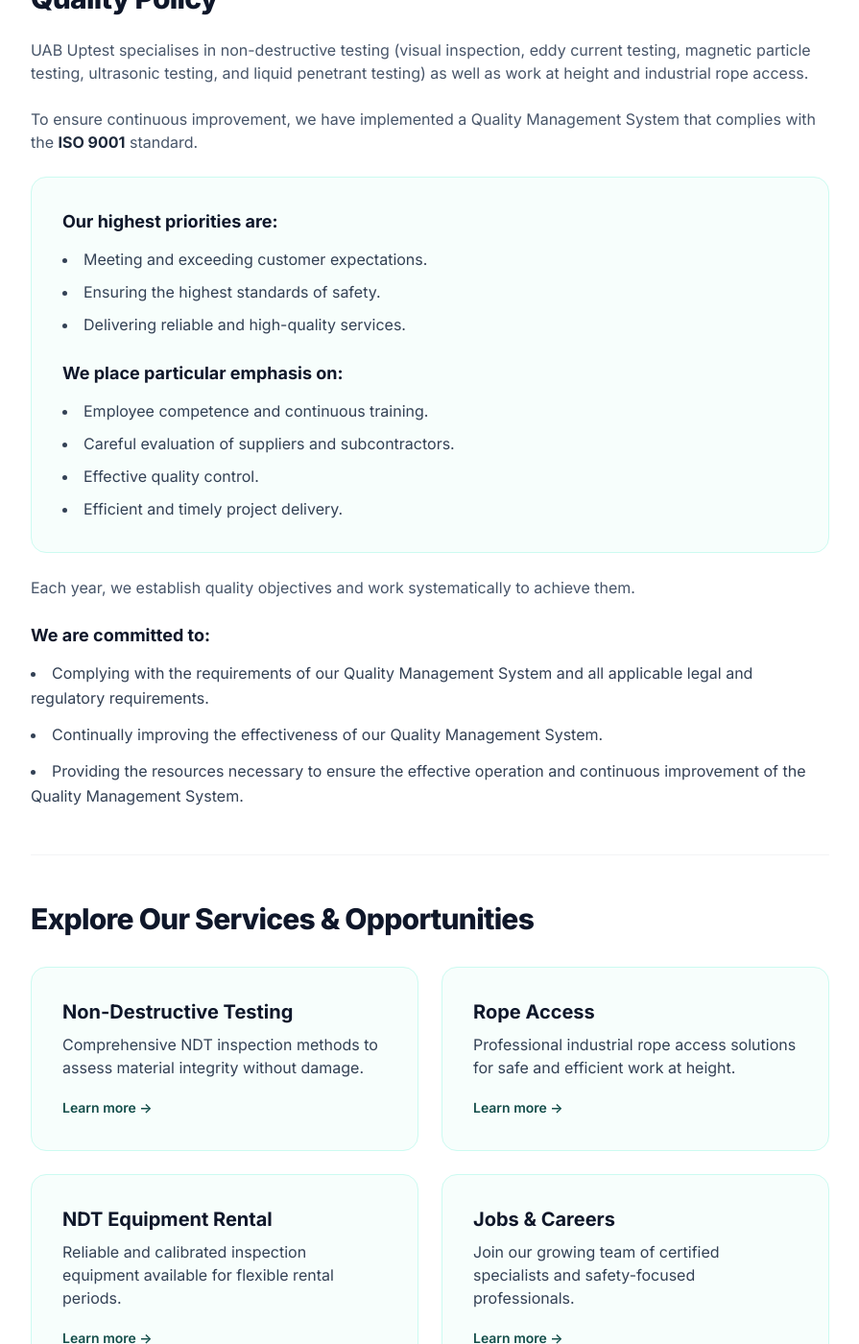
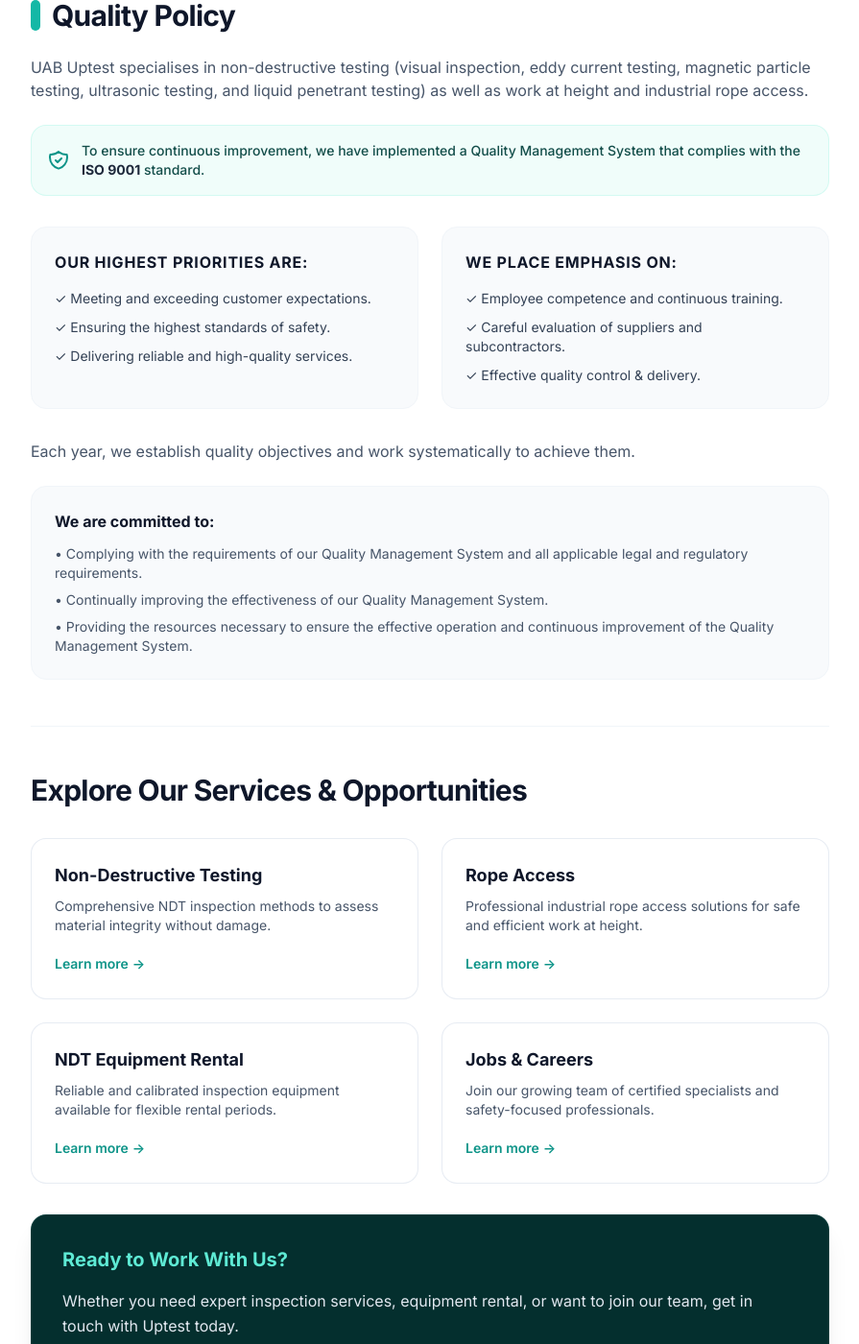
Before and after one commit to mruslys/uptest.no, a Jekyll site: the page built from about-us/index.html, in a window 1280 px wide and 1400 px high, scrolled down 723 px. Shown: the whole window at 96% size, without its empty margins (192-1087 px from the left). Built offline with Jekyll 4.4.1, drawn with Linux system fonts in a browser that asks for light colours; nearby versions of some CDN libraries.

Commit message:
Update index.html

```diff
--- a/about-us/index.html
+++ b/about-us/index.html
@@ -10,19 +10,20 @@
 
 <!-- Įvadas / About Us tekstas -->
 <div class="space-y-4">
-    <p class="text-lg font-normal text-slate-700">
-        <strong class="text-slate-900 font-semibold">Uptest</strong> is a company of highly qualified professionals with many years of experience in rope access and non-destructive testing (NDT). Most of our experience has been gained in the Scandinavian offshore oil and gas industry, where safety and quality standards are among the highest in the world.
+    <p class="text-xl font-normal text-slate-800 leading-relaxed">
+        <strong class="text-slate-900 font-semibold bg-brand-50 px-1.5 py-0.5 rounded text-brand-800">Uptest</strong> is a company of highly qualified professionals with many years of experience in rope access and non-destructive testing (NDT). Most of our experience has been gained in the Scandinavian offshore oil and gas industry, where safety and quality standards are among the highest in the world.
     </p>
     <p class="text-base text-slate-600">
         Our expertise, commitment to safety, and focus on quality enable us to deliver reliable inspection and access solutions across a wide range of industries.
     </p>
 </div>
 
-<hr class="border-gray-100 my-8">
+<hr class="border-slate-100 my-8">
 
 <!-- Quality Policy dalis -->
 <div class="space-y-6">
-    <h2 class="text-2xl sm:text-3xl font-extrabold text-slate-900 tracking-tight">
+    <h2 class="text-2xl sm:text-3xl font-bold text-slate-900 tracking-tight flex items-center gap-3">
+        <span class="w-2.5 h-8 bg-brand-500 rounded-full"></span>
         Quality Policy
     </h2>
 
@@ -30,109 +31,110 @@
         UAB Uptest specialises in non-destructive testing (visual inspection, eddy current testing, magnetic particle testing, ultrasonic testing, and liquid penetrant testing) as well as work at height and industrial rope access.
     </p>
 
-    <p class="text-base text-slate-600">
-        To ensure continuous improvement, we have implemented a Quality Management System that complies with the <strong class="text-slate-800">ISO 9001</strong> standard.
-    </p>
+    <div class="flex items-center gap-3 p-4 rounded-2xl bg-brand-50 border border-brand-100/80 text-brand-900 text-sm font-medium">
+        <svg class="w-6 h-6 text-brand-600 flex-shrink-0" fill="none" stroke="currentColor" viewBox="0 0 24 24">
+            <path stroke-linecap="round" stroke-linejoin="round" stroke-width="2" d="M9 12l2 2 4-4m5.618-4.016A11.955 11.955 0 0112 2.944a11.955 11.955 0 01-8.618 3.04A12.02 12.02 0 003 9c0 5.591 3.824 10.29 9 11.622 5.176-1.332 9-6.03 9-11.622 0-1.042-.133-2.052-.382-3.016z"/>
+        </svg>
+        <span>To ensure continuous improvement, we have implemented a Quality Management System that complies with the <strong class="text-slate-800">ISO 9001</strong> standard.</span>
+    </div>
 
-    <div class="bg-brand-50/50 rounded-2xl p-6 sm:p-8 border border-brand-100 space-y-6">
-        <div>
-            <h3 class="text-lg font-bold text-slate-900 mb-3">Our highest priorities are:</h3>
-            <ul class="space-y-2 list-disc list-inside text-slate-700">
-                <li>Meeting and exceeding customer expectations.</li>
-                <li>Ensuring the highest standards of safety.</li>
-                <li>Delivering reliable and high-quality services.</li>
+    <div class="grid grid-cols-1 sm:grid-cols-2 gap-6 pt-2">
+        <div class="bg-slate-50 rounded-2xl p-6 border border-slate-100 space-y-4">
+            <h3 class="text-base font-bold text-slate-900 uppercase tracking-wider text-brand-700">Our highest priorities are:</h3>
+            <ul class="space-y-2.5 text-sm text-slate-700">
+                <li class="flex items-start gap-2">✓ Meeting and exceeding customer expectations.</li>
+                <li class="flex items-start gap-2">✓ Ensuring the highest standards of safety.</li>
+                <li class="flex items-start gap-2">✓ Delivering reliable and high-quality services.</li>
             </ul>
         </div>
 
-        <div>
-            <h3 class="text-lg font-bold text-slate-900 mb-3">We place particular emphasis on:</h3>
-            <ul class="space-y-2 list-disc list-inside text-slate-700">
-                <li>Employee competence and continuous training.</li>
-                <li>Careful evaluation of suppliers and subcontractors.</li>
-                <li>Effective quality control.</li>
-                <li>Efficient and timely project delivery.</li>
+        <div class="bg-slate-50 rounded-2xl p-6 border border-slate-100 space-y-4">
+            <h3 class="text-base font-bold text-slate-900 uppercase tracking-wider text-brand-700">We place emphasis on:</h3>
+            <ul class="space-y-2.5 text-sm text-slate-700">
+                <li class="flex items-start gap-2">✓ Employee competence and continuous training.</li>
+                <li class="flex items-start gap-2">✓ Careful evaluation of suppliers and subcontractors.</li>
+                <li class="flex items-start gap-2">✓ Effective quality control & delivery.</li>
             </ul>
         </div>
     </div>
 
-    <p class="text-base text-slate-600">
+    <p class="text-base text-slate-600 pt-2">
         Each year, we establish quality objectives and work systematically to achieve them.
     </p>
 
-    <div>
-        <h3 class="text-lg font-bold text-slate-900 mb-3">We are committed to:</h3>
-        <ul class="space-y-3 list-disc list-inside text-slate-700">
-            <li>Complying with the requirements of our Quality Management System and all applicable legal and regulatory requirements.</li>
-            <li>Continually improving the effectiveness of our Quality Management System.</li>
-            <li>Providing the resources necessary to ensure the effective operation and continuous improvement of the Quality Management System.</li>
+    <div class="bg-slate-50 p-6 rounded-2xl border border-slate-100 space-y-3">
+        <h3 class="text-base font-bold text-slate-900">We are committed to:</h3>
+        <ul class="space-y-2 text-sm text-slate-700">
+            <li class="flex items-start gap-2 text-slate-600">• Complying with the requirements of our Quality Management System and all applicable legal and regulatory requirements.</li>
+            <li class="flex items-start gap-2 text-slate-600">• Continually improving the effectiveness of our Quality Management System.</li>
+            <li class="flex items-start gap-2 text-slate-600">• Providing the resources necessary to ensure the effective operation and continuous improvement of the Quality Management System.</li>
         </ul>
     </div>
 </div>
 
-<hr class="border-gray-100 my-8">
+<hr class="border-slate-100 my-8">
 
 <!-- Nuorodos į paslaugas ir Call to Action -->
 <div class="space-y-8">
-    <h2 class="text-2xl sm:text-3xl font-extrabold text-slate-900 tracking-tight">
+    <h2 class="text-2xl sm:text-3xl font-bold text-slate-900 tracking-tight">
         Explore Our Services & Opportunities
     </h2>
 
     <div class="grid grid-cols-1 md:grid-cols-2 gap-6">
         <!-- NDT -->
-        <div class="bg-brand-50/50 rounded-2xl p-6 sm:p-8 border border-brand-100 flex flex-col justify-between space-y-4">
+        <div class="bg-white rounded-2xl p-6 border border-slate-200/80 hover:border-brand-500 hover:shadow-lg transition-all duration-300 flex flex-col justify-between space-y-4 group">
             <div class="space-y-2">
-                <h3 class="text-xl font-bold text-slate-900">Non-Destructive Testing</h3>
-                <p class="text-base text-slate-700">Comprehensive NDT inspection methods to assess material integrity without damage.</p>
+                <h3 class="text-lg font-bold text-slate-900 group-hover:text-brand-600 transition-colors">Non-Destructive Testing</h3>
+                <p class="text-sm text-slate-600">Comprehensive NDT inspection methods to assess material integrity without damage.</p>
             </div>
             <div>
-                <a href="ndt/" class="inline-flex items-center text-sm font-semibold text-brand-900 hover:text-brand-700 transition-colors">
-                    Learn more &rarr;
+                <a href="ndt/" class="inline-flex items-center text-sm font-semibold text-brand-600 hover:text-brand-800 transition-colors">
+                    Learn more <span class="ml-1 group-hover:translate-x-1 transition-transform">&rarr;</span>
                 </a>
             </div>
         </div>
 
         <!-- Rope Access -->
-        <div class="bg-brand-50/50 rounded-2xl p-6 sm:p-8 border border-brand-100 flex flex-col justify-between space-y-4">
+        <div class="bg-white rounded-2xl p-6 border border-slate-200/80 hover:border-brand-500 hover:shadow-lg transition-all duration-300 flex flex-col justify-between space-y-4 group">
             <div class="space-y-2">
-                <h3 class="text-xl font-bold text-slate-900">Rope Access</h3>
-                <p class="text-base text-slate-700">Professional industrial rope access solutions for safe and efficient work at height.</p>
+                <h3 class="text-lg font-bold text-slate-900 group-hover:text-brand-600 transition-colors">Rope Access</h3>
+                <p class="text-sm text-slate-600">Professional industrial rope access solutions for safe and efficient work at height.</p>
             </div>
             <div>
-                <a href="rope/" class="inline-flex items-center text-sm font-semibold text-brand-900 hover:text-brand-700 transition-colors">
-                    Learn more &rarr;
+                <a href="rope/" class="inline-flex items-center text-sm font-semibold text-brand-600 hover:text-brand-800 transition-colors">
+                    Learn more <span class="ml-1 group-hover:translate-x-1 transition-transform">&rarr;</span>
                 </a>
             </div>
         </div>
 
         <!-- Equipment Rental -->
-        <div class="bg-brand-50/50 rounded-2xl p-6 sm:p-8 border border-brand-100 flex flex-col justify-between space-y-4">
+        <div class="bg-white rounded-2xl p-6 border border-slate-200/80 hover:border-brand-500 hover:shadow-lg transition-all duration-300 flex flex-col justify-between space-y-4 group">
             <div class="space-y-2">
-                <h3 class="text-xl font-bold text-slate-900">NDT Equipment Rental</h3>
-                <p class="text-base text-slate-700">Reliable and calibrated inspection equipment available for flexible rental periods.</p>
+                <h3 class="text-lg font-bold text-slate-900 group-hover:text-brand-600 transition-colors">NDT Equipment Rental</h3>
+                <p class="text-sm text-slate-600">Reliable and calibrated inspection equipment available for flexible rental periods.</p>
             </div>
             <div>
-                <a href="equipment/" class="inline-flex items-center text-sm font-semibold text-brand-900 hover:text-brand-700 transition-colors">
-                    Learn more &rarr;
+                <a href="equipment/" class="inline-flex items-center text-sm font-semibold text-brand-600 hover:text-brand-800 transition-colors">
+                    Learn more <span class="ml-1 group-hover:translate-x-1 transition-transform">&rarr;</span>
                 </a>
             </div>
         </div>
 
         <!-- Career -->
-        <div class="bg-brand-50/50 rounded-2xl p-6 sm:p-8 border border-brand-100 flex flex-col justify-between space-y-4">
+        <div class="bg-white rounded-2xl p-6 border border-slate-200/80 hover:border-brand-500 hover:shadow-lg transition-all duration-300 flex flex-col justify-between space-y-4 group">
             <div class="space-y-2">
-                <h3 class="text-xl font-bold text-slate-900">Jobs & Careers</h3>
-                <p class="text-base text-slate-700">Join our growing team of certified specialists and safety-focused professionals.</p>
+                <h3 class="text-lg font-bold text-slate-900 group-hover:text-brand-600 transition-colors">Jobs & Careers</h3>
+                <p class="text-sm text-slate-600">Join our growing team of certified specialists and safety-focused professionals.</p>
             </div>
             <div>
-                <a href="career/" class="inline-flex items-center text-sm font-semibold text-brand-900 hover:text-brand-700 transition-colors">
-                    Learn more &rarr;
+                <a href="career/" class="inline-flex items-center text-sm font-semibold text-brand-600 hover:text-brand-800 transition-colors">
+                    Learn more <span class="ml-1 group-hover:translate-x-1 transition-transform">&rarr;</span>
                 </a>
             </div>
         </div>
     </div>
 
     <!-- Call to Action -->
-
     {% include cta-box.html
     title="Ready to Work With Us?"
     description="Whether you need expert inspection services, equipment rental, or want to join our team, get in touch with Uptest today."
```
